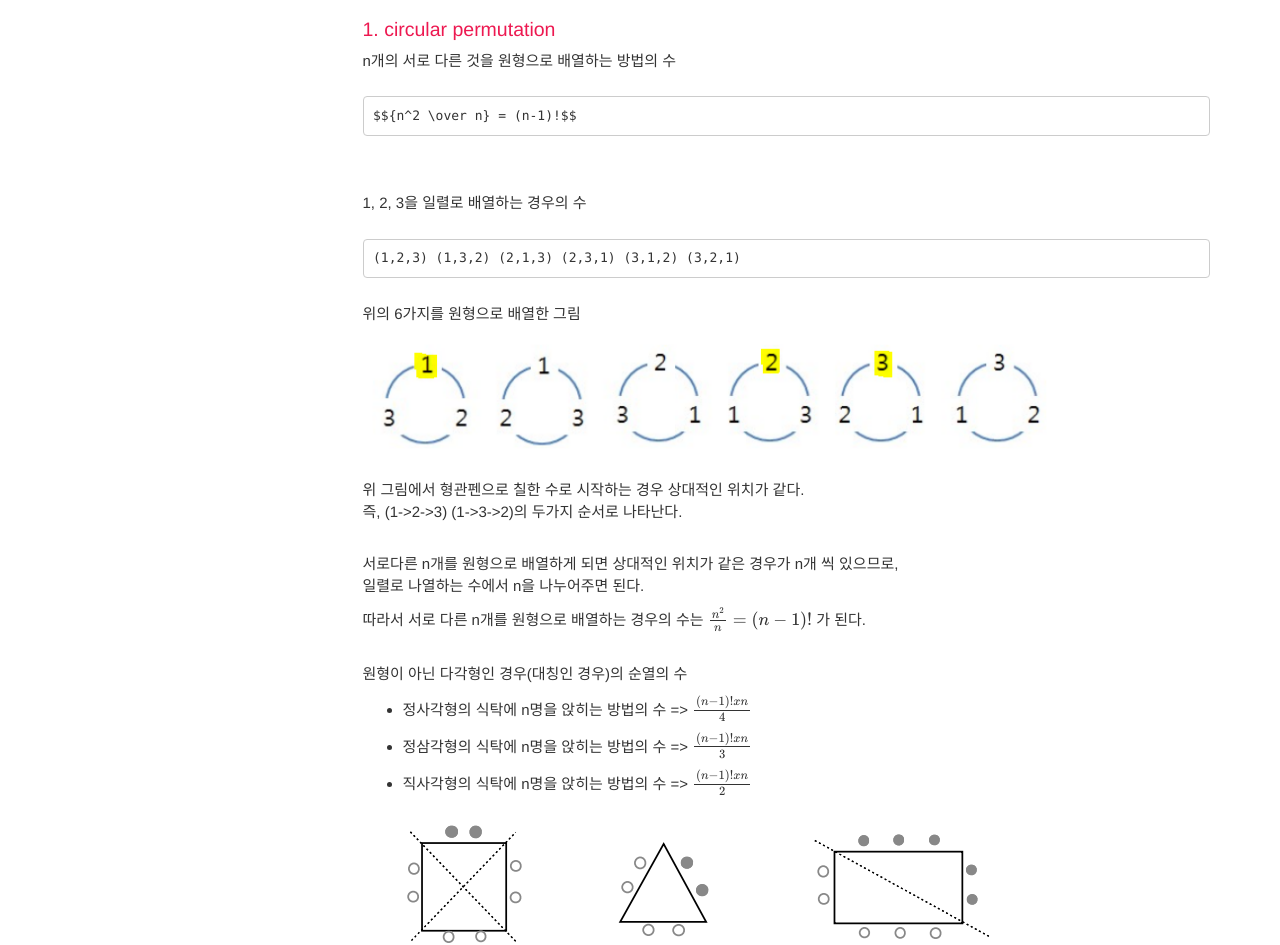
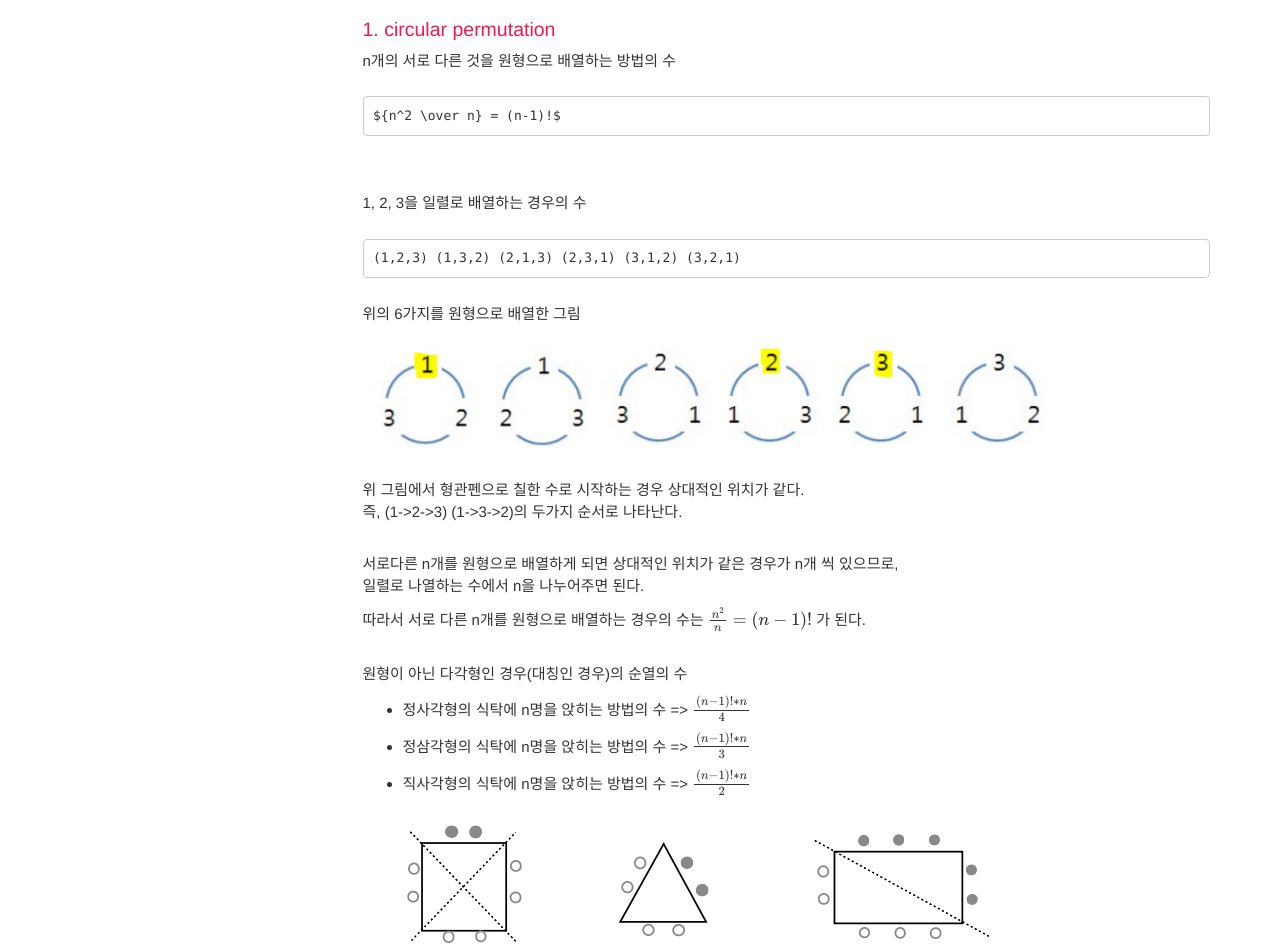
Before and after one commit to jongeunShin95/mathematics-study, a Jekyll site: the page built from pages/mydoc/mydoc_probability_and_statistics.md, in a window 1280 px wide. Shown: the part 407-1352 px from the top of the page. Built offline with Jekyll 4.4.1, drawn with Linux system fonts in a browser that asks for light colours; formulas are drawn with MathJax 3; comment, search, counter and statistics services are not loaded.

Commit message:
circular permutation

```diff
--- a/pages/mydoc/mydoc_probability_and_statistics.md
+++ b/pages/mydoc/mydoc_probability_and_statistics.md
@@ -13,9 +13,9 @@ use_math: true
 
 ### 1. circular permutation
 
-n개의 서로 다른 것을 원형으로 배열하는 방법의 수
+n개의 서로 다른 것을 원형으로 배열하는 방법의 수 <br>
 
-    $${n^2 \over n} = (n-1)!$$
+    ${n^2 \over n} = (n-1)!$
 
 <br>
 
@@ -37,9 +37,9 @@ n개의 서로 다른 것을 원형으로 배열하는 방법의 수
 <br><br>
 
 원형이 아닌 다각형인 경우(대칭인 경우)의 순열의 수
-* 정사각형의 식탁에 n명을 앉히는 방법의 수 => ${(n-1)!} x {n} \over 4$
-* 정삼각형의 식탁에 n명을 앉히는 방법의 수 => ${(n-1)!} x {n} \over 3$
-* 직사각형의 식탁에 n명을 앉히는 방법의 수 => ${(n-1)!} x {n} \over 2$
+* 정사각형의 식탁에 n명을 앉히는 방법의 수 => ${(n-1)!} * {n} \over 4$
+* 정삼각형의 식탁에 n명을 앉히는 방법의 수 => ${(n-1)!} * {n} \over 3$
+* 직사각형의 식탁에 n명을 앉히는 방법의 수 => ${(n-1)!} * {n} \over 2$
 <br>
 
 {% include inline_image.html file="permutation/another_permutation.png" alt="circle_image" %}
```
